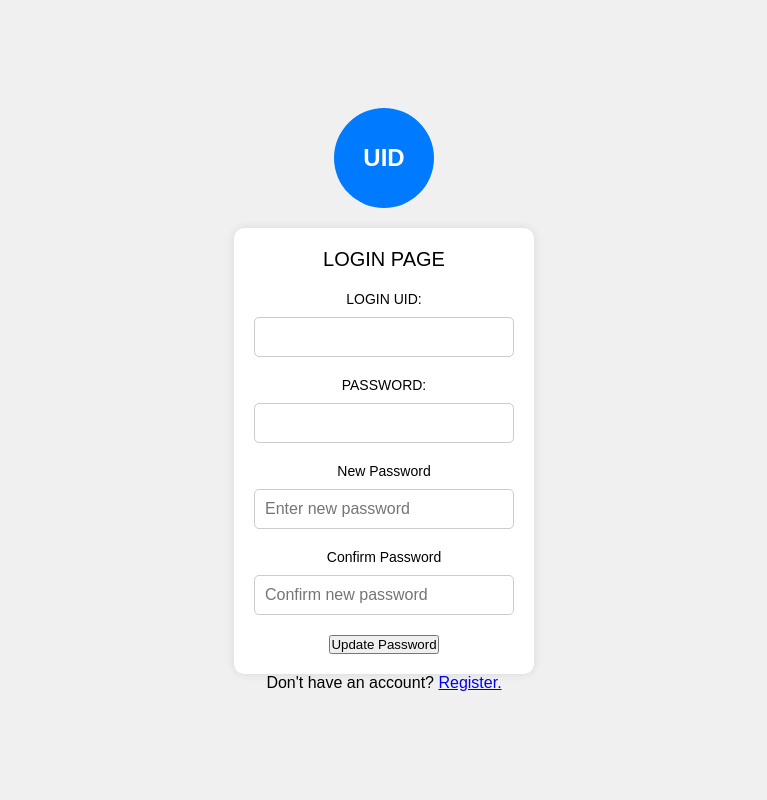
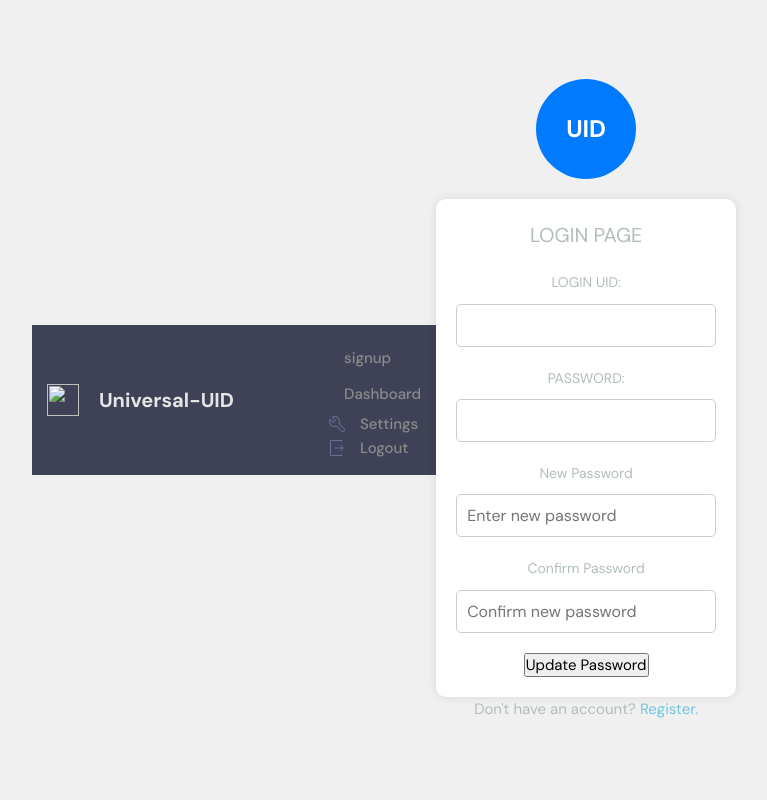
Before and after one commit to sahilkumardhala/universal_UID, a Django app: page /set_password/ in a window 1280 px wide. Shown: the whole page, without its empty margins (256-1023 px from the left). Run offline with Django 5.2, Linux system fonts and the light colour scheme.

Commit message:
working on navbar

```diff
--- /dev/null
+++ b/universal_UID/static/css/base.css
@@ -0,0 +1,177 @@
+@import url("https://fonts.googleapis.com/css2?family=DM+Sans:wght@400;500;700&display=swap");
+
+:root {
+  --color-main: #71c6dd;
+  --color-main-light: #e1f6fb;
+  --color-dark: #3f4156;
+  --color-dark-medium: #51546e;
+  --color-dark-light: #696d97;
+  --color-light: #e5e5e5;
+  --color-gray: #8b8b8b;
+  --color-light-gray: #b2bdbd;
+  --color-bg: #070707;
+  --color-success: #5dd693;
+  --color-error: #fc4b0b;
+}
+
+/*========== base styles ==========*/
+
+* {
+    font-family: "DM Sans", -apple-system, BlinkMacSystemFont, "Segoe UI", Roboto, Oxygen, Ubuntu, Cantarell, "Open Sans",
+      "Helvetica Neue", sans-serif;
+    margin: 0;
+    padding: 0;
+    box-sizing: border-box;
+    text-rendering: optimizeLegibility;
+    /* color: inherit; */
+    font-size: inherit;
+  }
+
+  html {
+    font-size: 56.25%;
+  }
+
+  @media only screen and (min-width: 1200px) {
+    html {
+      font-size: 62.5%;
+    }
+  }
+
+  @media only screen and (min-width: 2100px) {
+    html {
+      font-size: 75%;
+    }
+  }
+
+
+  body {
+    line-height: 1.6;
+    font-weight: 400;
+    font-size: 1.5rem;
+    color: var(--color-light-gray);
+    background-color: var(--color-bg);
+    min-height: 100vh;
+  }
+
+  a {
+    display: inline-block;
+    color: var(--color-main);
+    text-decoration: none;
+  }
+
+  /*==============================
+=>  Header Section
+================================*/
+
+.header {
+    padding: 1.5rem;
+    background-color: var(--color-dark);
+  }
+
+  .header > .container {
+    display: flex;
+    gap: 9.5rem;
+  }
+
+  .header__logo,
+  .header__user {
+    display: flex;
+    gap: 2rem;
+    align-items: center;
+  }
+
+  .header__logo > img {
+    height: 3.2rem;
+    width: 3.2rem;
+  }
+
+  .header__logo > h1 {
+    font-weight: 700;
+    font-size: 2rem;
+    color: var(--color-light);
+  }
+
+  .header__search > label {
+    background-color: var(--color-dark-medium);
+    padding: 1.3rem 1rem;
+    display: flex;
+    align-items: center;
+    gap: 1rem;
+    border-radius: 4px;
+  }
+
+  .header__search svg {
+    fill: var(--color-gray);
+    width: 2rem;
+    height: 2rem;
+    margin-left: 1rem;
+  }
+
+  .header__search input {
+    width: 30rem;
+    background: transparent;
+    border: none;
+    outline: none;
+    color: var(--color-light);
+  }
+
+  @media screen and (max-width: 800px) {
+    .header__search input {
+      width: 20rem;
+    }
+
+    .header > .container {
+      gap: 3rem;
+    }
+  }
+
+  @media screen and (max-width: 700px) {
+    .header__logo h1 {
+      display: none;
+    }
+  }
+  .header__menu {
+    margin-left: auto;
+    position: relative;
+  }
+
+  .header__menu a {
+    display: flex;
+    gap: 1.5rem;
+    align-items: center;
+    font-weight: 500;
+    text-decoration: none;
+    color: var(--color-gray);
+  }
+
+  .header__menu img {
+    height: 3.6rem;
+  }
+
+  .header__menu p {
+    line-height: 1.2;
+  }
+
+  .header__menu span {
+    color: var(--color-main);
+    font-weight: 500;
+    font-size: 1.4rem;
+    display: block;
+  }
+
+  .header__menu svg {
+    width: 1.6rem;
+    height: 1.6rem;
+    fill: var(--color-dark-light);
+  }
+
+  .dropdown-button {
+    background: transparent;
+    border: 0;
+    outline: 0;
+    cursor: pointer;
+  }
+
+  .dropdown-button:hover svg {
+    fill: var(--color-main);
+  }
--- a/universal_UID/static/css/login.css
+++ b/universal_UID/static/css/login.css
@@ -1,4 +1,4 @@
-body {
+/* body {
     font-family: Arial, sans-serif;
     background-color: #f4f4f4;
     display: flex;
@@ -6,7 +6,7 @@ body {
     align-items: center;
     height: 100vh;
     margin: 0;
-}
+} */
 
 .login-container {
     background: #fff;
--- a/universal_UID/templates/base.html
+++ b/universal_UID/templates/base.html
@@ -7,15 +7,17 @@
     <meta charset="UTF-8">
     <meta name="viewport" content="width=device-width, initial-scale=1.0">
     <title>{% block title %} {% endblock %}</title>
-    <link rel="stylesheet" href="{% static 'css/home.css' %}">
+    <link rel="stylesheet" href="{% static 'css/base.css' %}">
 
 </head>
 
+<body>
+    {% include 'navbar.html' %}
+    {% block content %}
 
 
-{% block content %}
+    {% endblock %}
+</body>
 
 
-{% endblock %}
-
 </html>
--- a/universal_UID/templates/home.html
+++ b/universal_UID/templates/home.html
@@ -24,7 +24,7 @@ main{
 }
 </style>
 
-<body>
+
     <div id="background">
         {% include "theme.html" %}
     </div>
@@ -40,5 +40,5 @@ main{
 
     <p>Lorem ipsum dolor sit amet consectetur adipisicing elit. Molestiae, ut nostrum? Blanditiis debitis et unde quasi provident veniam, accusamus magni, magnam reprehenderit dolore atque assumenda reiciendis sed sequi quaerat sapiente!</p>
 </main>
-</body>
+
 {% endblock %}
--- a/universal_UID/templates/login.html
+++ b/universal_UID/templates/login.html
@@ -73,7 +73,7 @@
     }
 </style>
 
-<body>
+
 
     <div class="login-container">
         <h2>Login</h2>
@@ -103,5 +103,5 @@
 
     </script>
 
-</body>
+
 {% endblock %}
--- /dev/null
+++ b/universal_UID/templates/navbar.html
@@ -0,0 +1,78 @@
+{% load static %}
+
+<body>
+
+    <header class="header header--loggedIn">
+        <div class="container">
+            <a href="{% url 'home' %}" class="header__logo">
+             <img src="" alt="">
+             <h1>Universal-UID</h1>
+            </a>
+            <nav class="header__menu">
+
+
+                <!-- Logged In -->
+                {% if request.user.is_authenticated %}
+                <div class="header__user">
+                    <a href="{% url 'update-user' %}">
+                        <div class="avatar avatar--medium active">
+                            <img src="" />
+                        </div>
+                        <p>{{request.user.username}} <span>@{{request.user.username}}</span></p>
+                    </a>
+                    <button class="dropdown-button">
+                        <svg version="1.1" xmlns="http://www.w3.org/2000/svg" width="32" height="32" viewBox="0 0 32 32">
+                            <title>menu-down</title>
+                            <path d="M16 21l-13-13h-3l16 16 16-16h-3l-13 13z"></path>
+                        </svg>
+                    </button>
+                </div>
+                {% else %}
+
+                <!-- Not Logged In -->
+                <a href="{% url 'signup' %}">
+                    <img src="" />
+                    <p>signup</p>
+                </a>
+                <!-- Not Logged In -->
+                <a href="{% url 'User_dashboard' %}">
+                    <img src="" />
+                    <p>Dashboard</p>
+                </a>
+                {% endif %}
+
+                <div class="dropdown-menu">
+                    <a href="" class="dropdown-link"><svg version="1.1"
+                            xmlns="http://www.w3.org/2000/svg" width="32" height="32" viewBox="0 0 32 32">
+                            <title>tools</title>
+                            <path
+                                d="M27.465 32c-1.211 0-2.35-0.471-3.207-1.328l-9.392-9.391c-2.369 0.898-4.898 0.951-7.355 0.15-3.274-1.074-5.869-3.67-6.943-6.942-0.879-2.682-0.734-5.45 0.419-8.004 0.135-0.299 0.408-0.512 0.731-0.572 0.32-0.051 0.654 0.045 0.887 0.277l5.394 5.395 3.586-3.586-5.394-5.395c-0.232-0.232-0.336-0.564-0.276-0.887s0.272-0.596 0.572-0.732c2.552-1.152 5.318-1.295 8.001-0.418 3.274 1.074 5.869 3.67 6.943 6.942 0.806 2.457 0.752 4.987-0.15 7.358l9.392 9.391c0.844 0.842 1.328 2.012 1.328 3.207-0 2.5-2.034 4.535-4.535 4.535zM15.101 19.102c0.26 0 0.516 0.102 0.707 0.293l9.864 9.863c0.479 0.479 1.116 0.742 1.793 0.742 1.398 0 2.535-1.137 2.535-2.535 0-0.668-0.27-1.322-0.742-1.793l-9.864-9.863c-0.294-0.295-0.376-0.74-0.204-1.119 0.943-2.090 1.061-4.357 0.341-6.555-0.863-2.631-3.034-4.801-5.665-5.666-1.713-0.561-3.468-0.609-5.145-0.164l4.986 4.988c0.391 0.391 0.391 1.023 0 1.414l-5 5c-0.188 0.188-0.441 0.293-0.707 0.293s-0.52-0.105-0.707-0.293l-4.987-4.988c-0.45 1.682-0.397 3.436 0.164 5.146 0.863 2.631 3.034 4.801 5.665 5.666 2.2 0.721 4.466 0.604 6.555-0.342 0.132-0.059 0.271-0.088 0.411-0.088z">
+                            </path>
+                        </svg>
+                        Settings</a>
+                    <a href="{% url 'logout' %}" class="dropdown-link"><svg version="1.1" xmlns="http://www.w3.org/2000/svg"
+                            width="32" height="32" viewBox="0 0 32 32">
+                            <title>sign-out</title>
+                            <path
+                                d="M3 0h22c0.553 0 1 0 1 0.553l-0 3.447h-2v-2h-20v28h20v-2h2l0 3.447c0 0.553-0.447 0.553-1 0.553h-22c-0.553 0-1-0.447-1-1v-30c0-0.553 0.447-1 1-1z">
+                            </path>
+                            <path
+                                d="M21.879 21.293l1.414 1.414 6.707-6.707-6.707-6.707-1.414 1.414 4.293 4.293h-14.172v2h14.172l-4.293 4.293z">
+                            </path>
+                        </svg>
+                        Logout</a>
+                </div>
+
+            </nav>
+        </div>
+    </header>
+
+
+
+
+
+
+
+
+
+</body>
--- a/universal_UID/templates/set_password.html
+++ b/universal_UID/templates/set_password.html
@@ -88,7 +88,7 @@ body {
 </style>
 
 
-<body>
+
 <div class="container">
     <div class="circle">
         <p>UID</p>
@@ -114,7 +114,8 @@ body {
             <input type="password" id="new_password" name="new_password" placeholder="Enter new password" required>
 
             <label for="confirm_password">Confirm Password</label>
-                <input type="password" id="confirm_password" name="confirm_password" placeholder="Confirm new password" required>
+            <input type="password" id="confirm_password" name="confirm_password" placeholder="Confirm new password"
+                required>
 
 
 
@@ -123,9 +124,8 @@ body {
 
         </form>
     </div>
-            <p>Don't have an account? <a href="/signup/" >Register.</a></p>
+    <p>Don't have an account? <a href="/signup/">Register.</a></p>
 </div>
 
-</body>
 
 {% endblock %}
--- a/universal_UID/universal_UID/urls.py
+++ b/universal_UID/universal_UID/urls.py
@@ -21,9 +21,9 @@ from django.urls import path, include # type: ignore
 from UIDapp import views
 urlpatterns = [
     # path('UID/', include("UIDapp.urls")),
-    path('', views.home),
-    path('signup/', views.signup),
-    path('set_password/', views.set_password),
+    path('', views.home, name="home"),
+    path('signup/', views.signup, name="signup"),
+    path('set_password/', views.set_password, name="set_password"),
     path('login/', views.login , name='login'),
     path('logout/', views.logout , name='logout'),
     path('User_dashboard/', views.User_dashboard ,name='User_dashboard'),
```
Also changed, not shown: universal_UID/templates/signup.html (+9 -8 lines), universal_UID/templates/user_dashboard.html (+4 -15 lines), universal_UID/db.sqlite3. Lines whose indentation alone changed are shown as unchanged.
